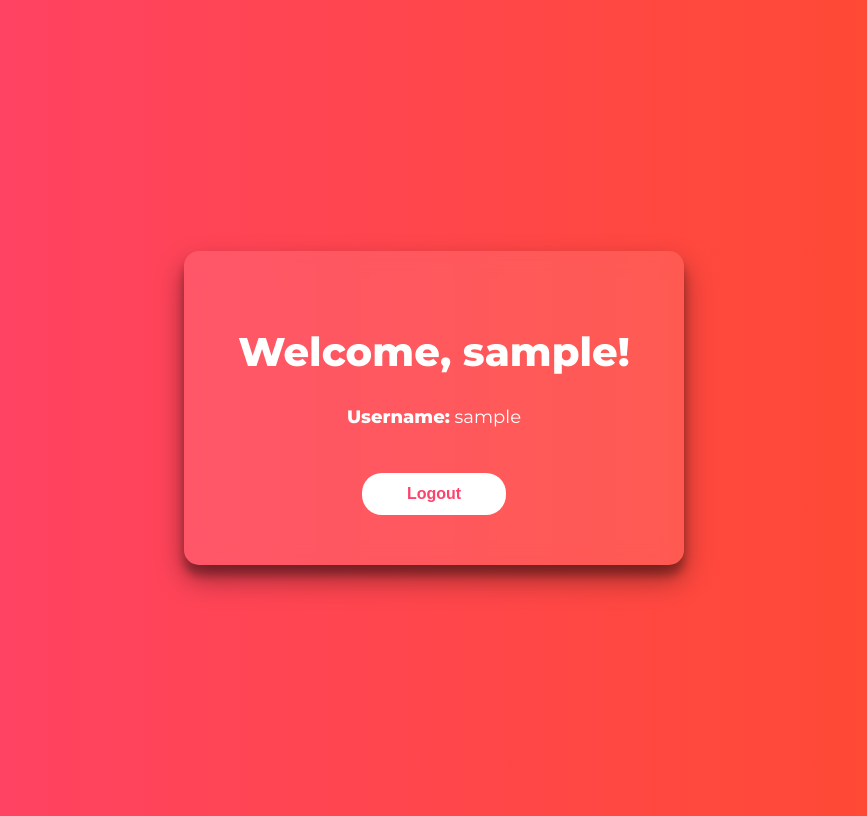
After one commit to aryanmalik099/Jharkhand-Tourism, a Flask app: page /profile in a window 1280 px wide. The commit adds this page. Shown: the whole page, without its empty margins (206-1073 px from the left). Run offline with Flask 3, Linux system fonts and the light colour scheme; the visitor is signed in with stand-in values (Sample User, id 1); some libraries are stand-ins or nearby versions.

Commit message:
partial profile

```diff
--- a/app.py
+++ b/app.py
@@ -26,8 +26,8 @@ def auth():
         action = request.form.get('action')
 
         if action == 'login':
-            username = request.form['login_username']
-            password = request.form['login_password']
+            username = request.form.get('login_username')
+            password = request.form.get('login_password')
 
             cur = mysql.connection.cursor()
             cur.execute("SELECT * FROM accounts WHERE username = %s AND password = %s", (username, password))
@@ -36,15 +36,15 @@ def auth():
             if acc:
                 session['loggedin'] = True
                 session['id'] = acc[0]
-                session['username'] = acc[1]
-                return redirect(url_for('home'))
+                session['username'] = acc[1]  # Store username in session
+                return redirect(url_for('home'))  # Redirect to profile after login
             else:
                 msg = 'Invalid Login Credentials'
 
         elif action == 'register':
-            username = request.form['register_username']
-            email = request.form['register_email']
-            password = request.form['register_password']
+            username = request.form.get('register_username')
+            email = request.form.get('register_email')
+            password = request.form.get('register_password')
 
             cur = mysql.connection.cursor()
             cur.execute("SELECT * FROM accounts WHERE username = %s", (username,))
@@ -52,7 +52,7 @@ def auth():
 
             if acc:
                 msg = 'Account already exists!'
-            elif re.match(r'[^@]+@[^@]+\.[^@]+', email) is None:
+            elif not re.match(r'[^@]+@[^@]+\.[^@]+', email):
                 msg = 'Invalid email address!'
             elif not re.match(r'[A-Za-z0-9]+', username):
                 msg = 'Username must contain only characters and numbers!'
@@ -69,12 +69,21 @@ def auth():
     return render_template('auth.html', msg=msg, page='auth')
 
 
+
 @app.route('/logout')
 def logout():
     session.pop('loggedin', None)
     session.pop('id', None)
     session.pop('username', None)
-    return redirect(url_for('home'))
+    return redirect(url_for('auth'))
+
+@app.route('/profile')
+def profile():
+    if 'loggedin' in session:
+        return render_template('profile.html', username=session['username'], page='profile')
+    else:
+        return redirect()
+    return redirect(url_for('auth'))
 
 
 @app.route('/planner')
--- /dev/null
+++ b/static/css/profile.css
@@ -0,0 +1,54 @@
+body {
+    background: linear-gradient(to right, #FF416C, #FF4B2B);
+    font-family: 'Montserrat', sans-serif;
+    display: flex;
+    justify-content: center;
+    align-items: center;
+    height: 100vh;
+    color: #fff;
+}
+
+.container {
+    background-color: rgba(255, 255, 255, 0.1);
+    border-radius: 15px;
+    padding: 50px;
+    box-shadow: 0 14px 28px rgba(0,0,0,0.4), 0 10px 10px rgba(0,0,0,0.3);
+    width: 400px;
+    text-align: center;
+    backdrop-filter: blur(10px);
+}
+
+h1 {
+    font-weight: 800;
+    color: #FFF;
+    font-size: 2.5em;
+    margin-bottom: 30px;
+}
+
+p {
+    font-size: 18px;
+    margin: 15px 0;
+}
+
+button {
+    margin-top: 30px;
+    border-radius: 20px;
+    border: none;
+    background: #fff;
+    color: #FF416C;
+    font-weight: bold;
+    padding: 12px 45px;
+    cursor: pointer;
+    transition: background 0.3s ease, color 0.3s ease, transform 80ms ease-in;
+    font-size: 1em;
+}
+
+button:hover {
+    background: #FF416C;
+    color: #fff;
+    transform: scale(1.05);
+}
+
+button:active {
+    transform: scale(0.95);
+}
--- a/templates/base.html
+++ b/templates/base.html
@@ -10,7 +10,7 @@
     {% block css %}{% endblock css %}
 </head>
 <body>
-    {% if page not in ['auth'] %}
+    {% if page not in ['auth', 'profile'] %}
         <header class="main-header">
             <div class="container">
                 <div class="logo">
@@ -23,7 +23,7 @@
                     <li><a href="{{url_for ('planner')}}" class="nav-link">Plan Your Trip</a></li>
                     <li><a href="{{url_for ('gallery')}}" class="nav-link">Gallery</a></li>
                     {% if session.get('loggedin') %}
-                        <li class="logout"><a href="{{url_for ('logout')}}" class="nav-link link-danger">Logout</a></li>
+                        <li class="logout"><a href="{{url_for ('profile')}}" class="nav-link link-danger">Profile</a></li>
                     {% else %}
                         <li class="login"><a href="{{url_for ('auth')}}" class="nav-link link-success">Login</a></li>
                     {% endif %}
@@ -39,7 +39,7 @@
     {% block body %}
 
     {% endblock body %}
-    {% if page not in ['auth'] %}
+    {% if page not in ['auth', 'profile'] %}
         <footer class="animated-footer">
             <div class="footer-content">
                 <div class="footer-column">
--- /dev/null
+++ b/templates/profile.html
@@ -0,0 +1,26 @@
+{% extends 'base.html' %}
+
+{% block css %}
+    <link href="https://fonts.googleapis.com/css?family=Montserrat:400,800" rel="stylesheet">
+    <link rel="stylesheet" href="/static/css/profile.css">
+{% endblock css %}
+
+{% block body %}
+
+<div class="container">
+
+    <h1>Welcome, {{ username }}!</h1>
+
+    <p><strong>Username:</strong> {{ username }}</p>
+
+    <form action="{{ url_for('logout') }}" method="get">
+        <button type="submit">Logout</button>
+    </form>
+
+</div>
+
+{% endblock body %}
+
+{% block scripts %}
+    <script src="{{ url_for('static', filename='profile.js') }}"></script>
+{% endblock scripts %}
```
Also changed, not shown: static/js/profile.js (added, +11 -0 lines), static/images/reshot-icon-profile-QX6KDSLJC5.svg (added).
